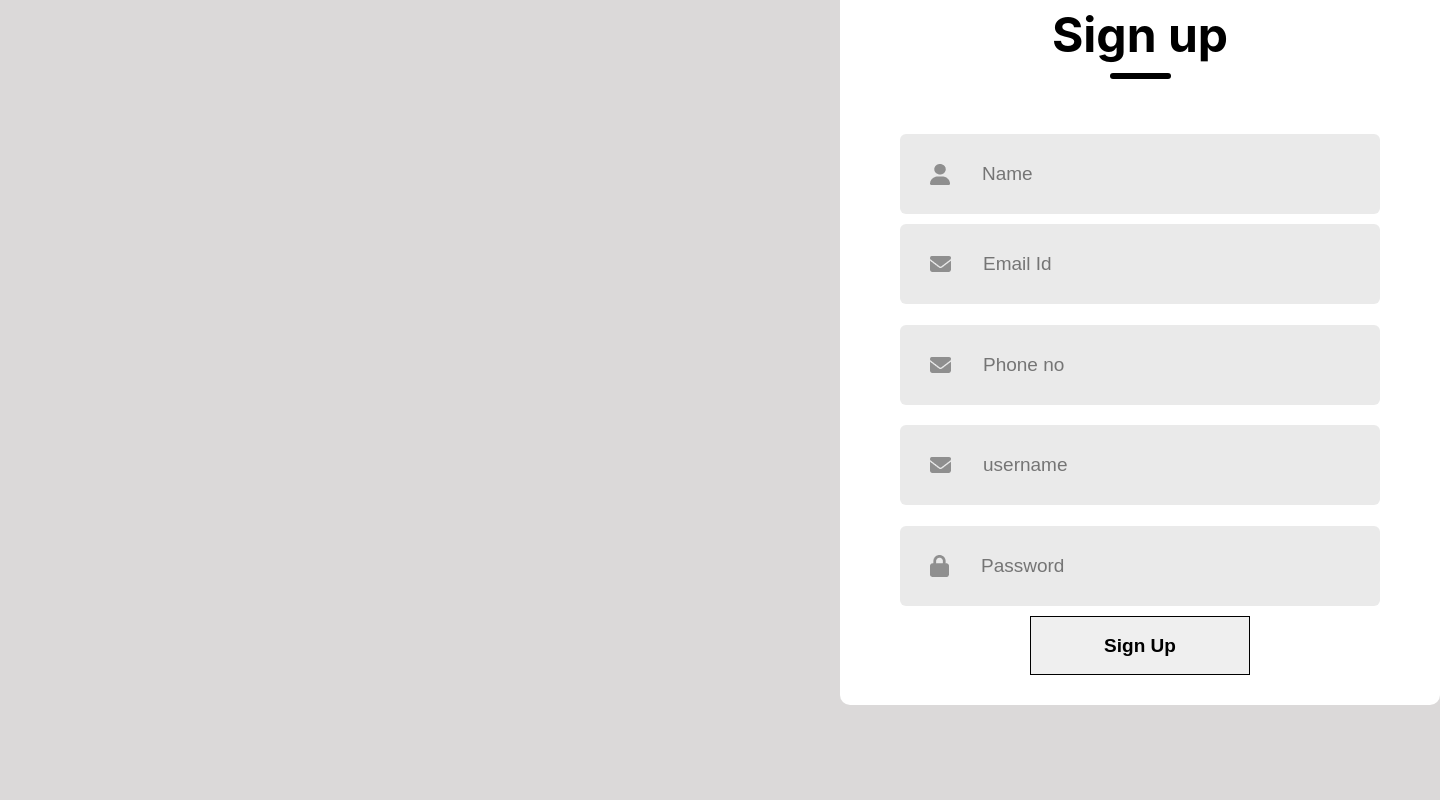
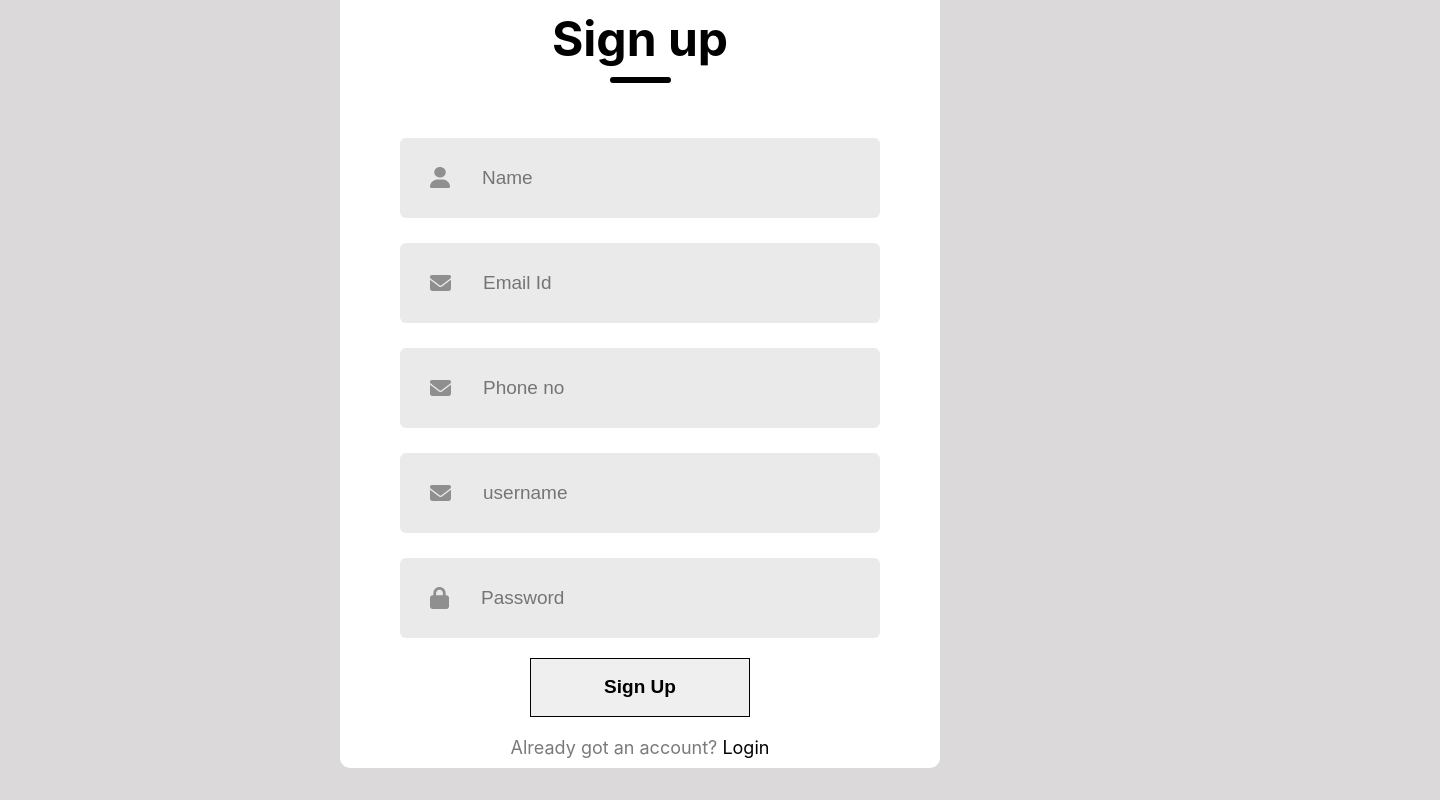
Before and after one commit to BCA-Major-Project/PMS-Frontend, a React (Vite) app: page /login in a window 1280 px wide. Shown: the part 175-975 px from the top of the page, 1440 px wide, since content can reach past the window. Before the commit the page ends 880 px from the top, so only its background shows below. Built offline with nearby package versions, Linux system fonts and the light colour scheme.

Commit message:
Fix signup styling ft.@doyelsd123

```diff
--- a/src/pages/LoginSignup/Signup.css
+++ b/src/pages/LoginSignup/Signup.css
@@ -8,20 +8,30 @@
     margin: 5px;
     /* position: absolute; */
 }
+
+.signup{
+    height: 100%;
+    display: flex;
+    align-items: center;
+    justify-content: center;
+}
 .container{
-    position: absolute;
+    /* position: absolute; */
     display: flex;
     flex-direction: column;
-    left: 840px;
-    top:150px;
+    margin-top: 10%;
+    /* left: 50%;
+    top:50%;
+    right: 50%; */
     /* margin: auto;
-    margin-top: 200px;
+
     margin-bottom: 50px; */
     background: #fff;
-    padding-bottom: 30px;
+    /* padding-bottom: 30px; */
     width: 600px;
-    height: 700px;
+    /* height: 700px; */
     border-radius: 10px;
+    /* align-items:center; */
 }
 
 .header{
@@ -78,9 +88,9 @@
 }
 
 .forgot-password{
-    padding-left: 62px;
-    margin-top: 27px;
-    color: #797979;
+    /* margin-top: 15px; */
+    margin-bottom: 10px;
+    color: #7e7979;
     font-size: 18px;
 }
 
@@ -105,6 +115,7 @@ button .submit{
     width: 220px;
     height: 59px;
     color: black;
+    margin:20px;
     /* background: #c0c0c0; */
     border: 1px solid black;
     font-size: 19px;
--- a/src/pages/LoginSignup/Signup.jsx
+++ b/src/pages/LoginSignup/Signup.jsx
@@ -26,11 +26,7 @@ const addUserDetails=async()=>{
 
 }
   return (
-    <div className="sign">
-    <div className='linkPage'>
-        <div className="link">sign up</div>
-        <div className="link">login</div>
-    </div>
+    <div className="signup">
     <div className='container'>
       <div className="header">
         <div className="text">Sign up</div>
@@ -41,7 +37,7 @@ const addUserDetails=async()=>{
               <img src={user_icon} alt="Name"/>
               <input type="text" onChange={(e)=> onValueChange(e)} placeholder='Name' id='name'/>
           </formcontrol>
-        </div>
+
           <formcontrol class="input">
               <img src={email_icon} alt="" />
               <input type="email" onChange={(e)=> onValueChange(e)} placeholder='Email Id' id='email'/>
@@ -58,14 +54,11 @@ const addUserDetails=async()=>{
               <img src={password_icon} alt="" />
               <input type="password" placeholder='Password' id='password' autoComplete='current-password' onChange={(e)=> onValueChange(e)}/>
           </formcontrol>
+      </div>
           <formcontrol>
             <button className="submit" onClick={()=>addUserDetails()}>Sign Up</button>
           </formcontrol>
-      </div>
-      {/* {action==="Sign Up"?<div></div>:<div className="forgot-password">Lost password? <span>Click here</span></div>} */}
-
-      <div className="submit-container">
-        {/* <input className='submit' type='submit' placeholder='Submit'></input> */}
+          <div className="forgot-password">Already got an account? <span>Login</span></div>
       </div>
     </div>
   )
```
Lines whose indentation alone changed are shown as unchanged.
